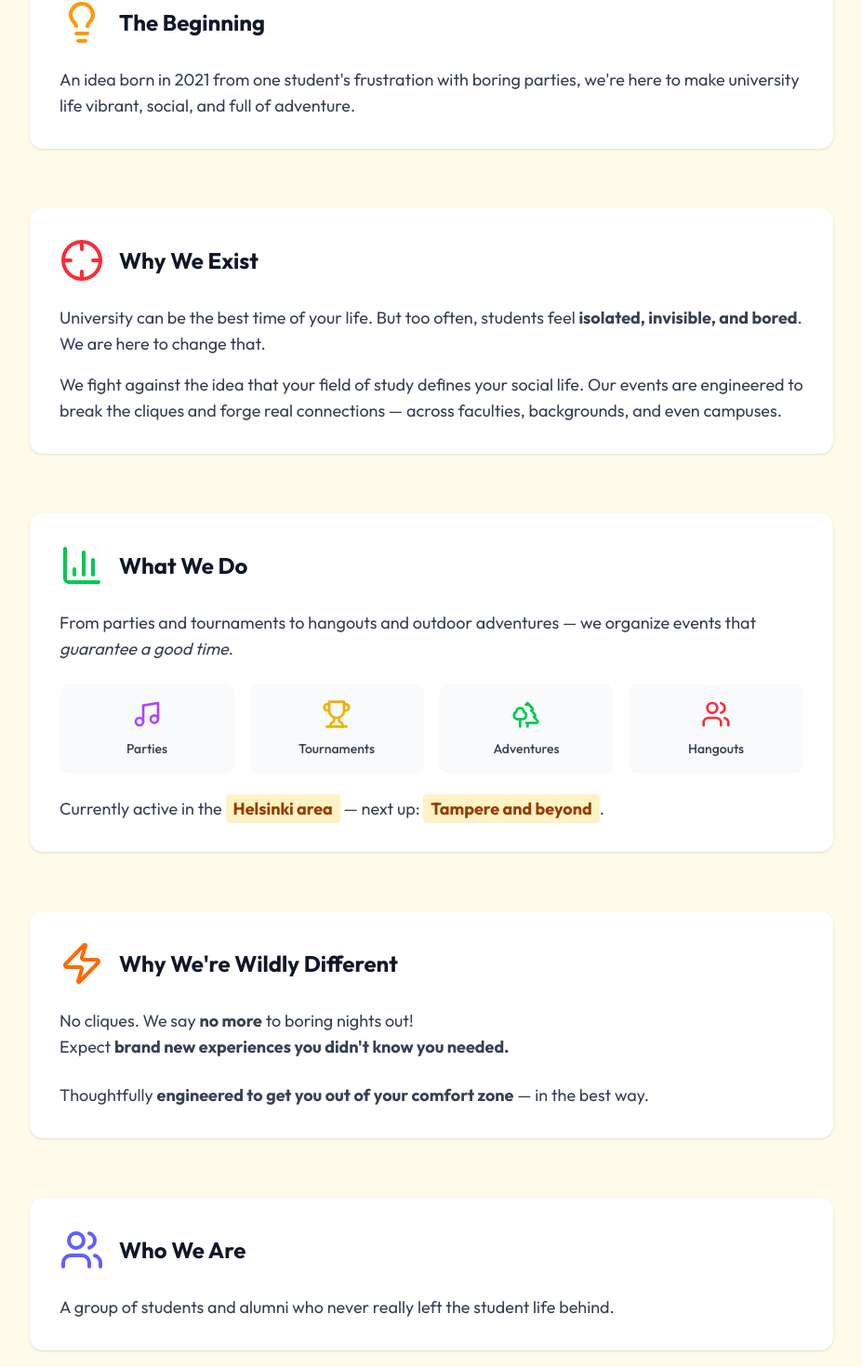
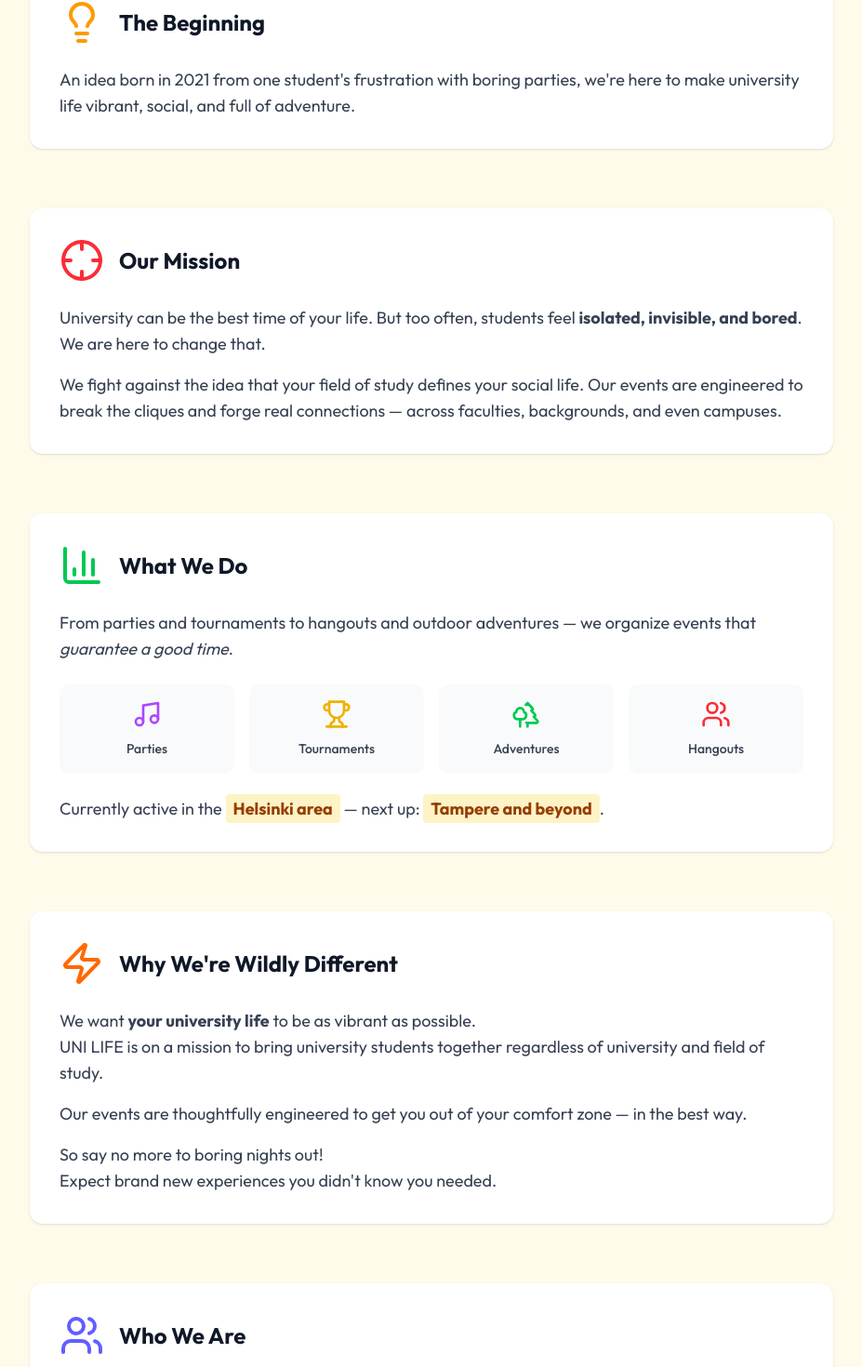
Before and after one commit to strengv1/unilife, a Next.js app: page /about in a window 1280 px wide. Shown: the part 404-1874 px from the top of the page at 93% size, without its empty margins (176-1103 px from the left). Built offline with nearby package versions, Linux system fonts and the light colour scheme.

Commit message:
remove hover-activation from navbar contextmenu, text changes

```diff
--- a/package.json
+++ b/package.json
@@ -49,6 +49,6 @@
     "eslint-config-next": "15.3.1",
     "tailwindcss": "^4",
     "tw-animate-css": "^1.2.9",
-    "typescript": "^5"
+    "typescript": "5.8.3"
   }
 }
--- a/src/app/about/page.tsx
+++ b/src/app/about/page.tsx
@@ -65,12 +65,12 @@ const AboutPage = () => {
               </div>
             </div>
 
-            {/* Why We Exist */}
+            {/* Our Mission */}
             <div className="mb-16">
               <div className="bg-white rounded-xl p-8 shadow-sm">
                 <div className="flex items-center mb-6">
                   <Crosshair className="w-12 h-12 text-red-500 mr-4" />
-                  <h2 className="text-2xl font-bold text-gray-900">Why We Exist</h2>
+                  <h2 className="text-2xl font-bold text-gray-900">Our Mission</h2>
                 </div>
                 <p className="text-lg text-gray-700 mb-4">
                   University can be the best time of your life. But too often, students feel <strong>isolated, invisible, and bored</strong>. We are here to change that.
@@ -176,14 +176,20 @@ const AboutPage = () => {
                   <h2 className="text-2xl font-bold text-gray-900">Why We&apos;re Wildly Different</h2>
                 </div>
 
-                <p className="text-lg text-gray-700 mb-6">
-                  No cliques. We say <strong>no more</strong> to boring nights out!
-                  <br/>
-                  Expect <strong>brand new experiences you didn&apos;t know you needed.</strong>
+                <p className="text-lg text-gray-700 mb-4">
+                  We want <strong>your university life</strong> to be as vibrant as possible.
+                  <br />
+                  UNI LIFE is on a mission to bring university students together regardless of university and field of study.
+                </p>
+
+                <p className="text-lg text-gray-700 mb-4">
+                  Our events are thoughtfully engineered to get you out of your comfort zone — in the best way.
                 </p>
 
                 <p className="text-lg text-gray-700">
-                  Thoughtfully <strong>engineered to get you out of your comfort zone</strong> — in the best way.
+                  So say no more to boring nights out!
+                  <br />
+                  Expect brand new experiences you didn't know you needed.
                 </p>
               </div>
             </div>
--- a/src/app/events/battleroyale/_components/AboutSection.tsx
+++ b/src/app/events/battleroyale/_components/AboutSection.tsx
@@ -49,7 +49,7 @@ export const AboutSection = () => {
               </div>
               <h3 className="text-xl font-bold">Community Event</h3>
               <p className="mt-3 text-muted-foreground">
-                More than just a tournament, it&apos;s a celebration of student culture and community — with music, food, and a good buzz.
+                More than just a tournament, it’s a celebration of student culture and community — having ton of fun with great people, music and a good buzz.
               </p>
             </CardContent>
           </Card>
--- a/src/app/events/battleroyale/_components/FAQSection.tsx
+++ b/src/app/events/battleroyale/_components/FAQSection.tsx
@@ -5,31 +5,42 @@ export const FAQSection = () => {
   const faqItems = [
     {
       question: "Who can participate?",
-      answer:
-        "The tournament is open to everyone 18 years and older. You don't need to be a student to participate.",
+      answer: [
+        "The tournament is open to everyone 18 years and older. You don't need to be a student to participate."
+      ],
     },
     {
       question: "Do I need to bring my own equipment?",
-      answer:
-        "No, all equipment will be provided, including cups, balls, and tables. Just bring your A-game!",
+      answer: [
+        "No, all equipment will be provided, including cups, balls, and tables. Just bring your A-game!"
+      ],
     },
     {
       question: "What's the refund policy?",
-      answer:
-        "You can transfer your registration to another team but no refunds will be issued.",
+      answer: [
+        "You can transfer your registration on kide.app to another user, but no refunds will be issued. The registered team name will remain the same, if you choose to transfer the ticket."
+      ],
     },
     {
       question: "Can we bring our own beverages?",
-      answer: "Yes.",
+      answer: [
+        "Yes!",
+        "Our fantastic brewery sponsors will be providing each player with a drink or two.",
+        "To reach an even better buzz bringing your own drinks is recommended.",
+        "Note: drinking alcohol is not required at this tournament or UNI LIFE events in general."
+      ],
     },
     {
       question: "Is drinking mandatory for players?",
-      answer: "No. You do not have to drink to participate.",
+      answer: [
+        "No. You do not have to drink to participate."
+      ],
     },
     {
       question: "Is there parking available?",
-      answer:
-        "Limited parking is available nearby. We recommend using public transportation.",
+      answer: [
+        "Limited parking is available nearby. We recommend using public transportation."
+      ],
     },
   ];
 
@@ -41,7 +52,7 @@ export const FAQSection = () => {
       "name": item.question,
       "acceptedAnswer": {
         "@type": "Answer",
-        "text": item.answer
+        "text": Array.isArray(item.answer) ? item.answer.join(' ') : item.answer
       }
     }))
   };
@@ -72,7 +83,15 @@ export const FAQSection = () => {
                   {item.question}
                 </AccordionTrigger>
                 <AccordionContent className="text-base">
-                  {item.answer}
+                  {Array.isArray(item.answer) ? (
+                    item.answer.map((line, lineIndex) => (
+                      <p key={lineIndex} className={lineIndex > 0 ? "mt-2" : ""}>
+                        {line}
+                      </p>
+                    ))
+                  ) : (
+                    item.answer
+                  )}
                 </AccordionContent>
               </AccordionItem>
             ))}
--- a/src/app/page.tsx
+++ b/src/app/page.tsx
@@ -39,7 +39,7 @@ export default function Home() {
 
                 <div className="flex flex-col justify-end md:basis-[35vw] gap-4 text-left text-lg md:text-xl">
                   <p>
-                    We bring students together to laugh harder, stay up too late, and meet more people.
+                    We’re on a mission to bring students from every uni together to laugh harder, stay up too late, and meet more people
                   </p>
                   <p>
                     No one cares what you study — everyone’s here for a good time with great people!
--- a/src/components/navbar.tsx
+++ b/src/components/navbar.tsx
@@ -222,12 +222,16 @@ export function Navbar() {
 
             <NavigationMenuItem>
               <NavigationMenuTrigger
+                onPointerMove={(event) => event.preventDefault()}
+                onPointerLeave={(event) => event.preventDefault()}
                 className="!bg-inherit cursor-pointer transition-colors font-medium
                 hover:text-red-500 data-[state=open]:bg-amber-50 data-[state=open]:text-red-500
               ">
                 Events
               </NavigationMenuTrigger>
-              <NavigationMenuContent className="p-4 shadow-lg rounded-md">
+              <NavigationMenuContent
+                className="p-4 shadow-lg rounded-md"
+              >
                 <ul className="grid gap-3 p-2 w-[200px]">
                   {
                     all.map((event: Event) => (
```
Also changed, not shown: 2 other files (tests, documents, lock files or other folders).
